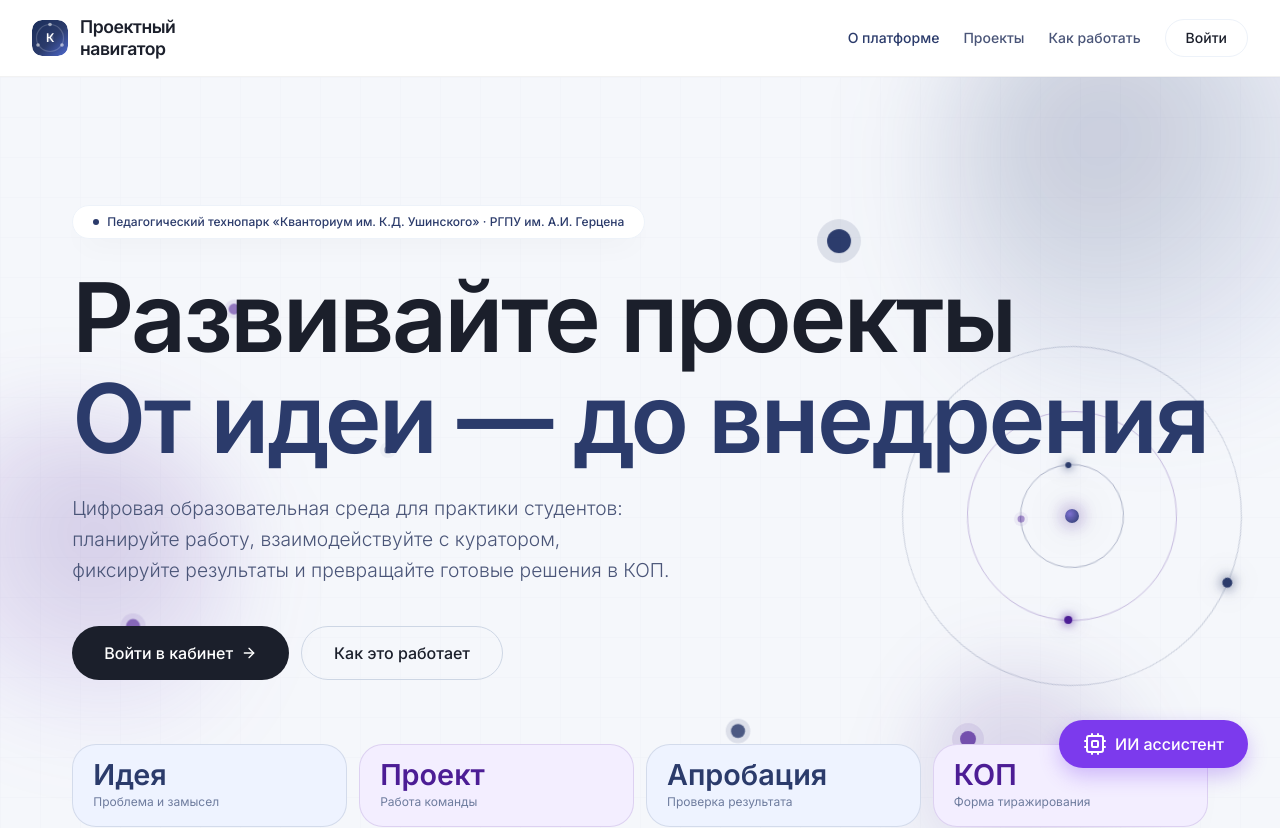
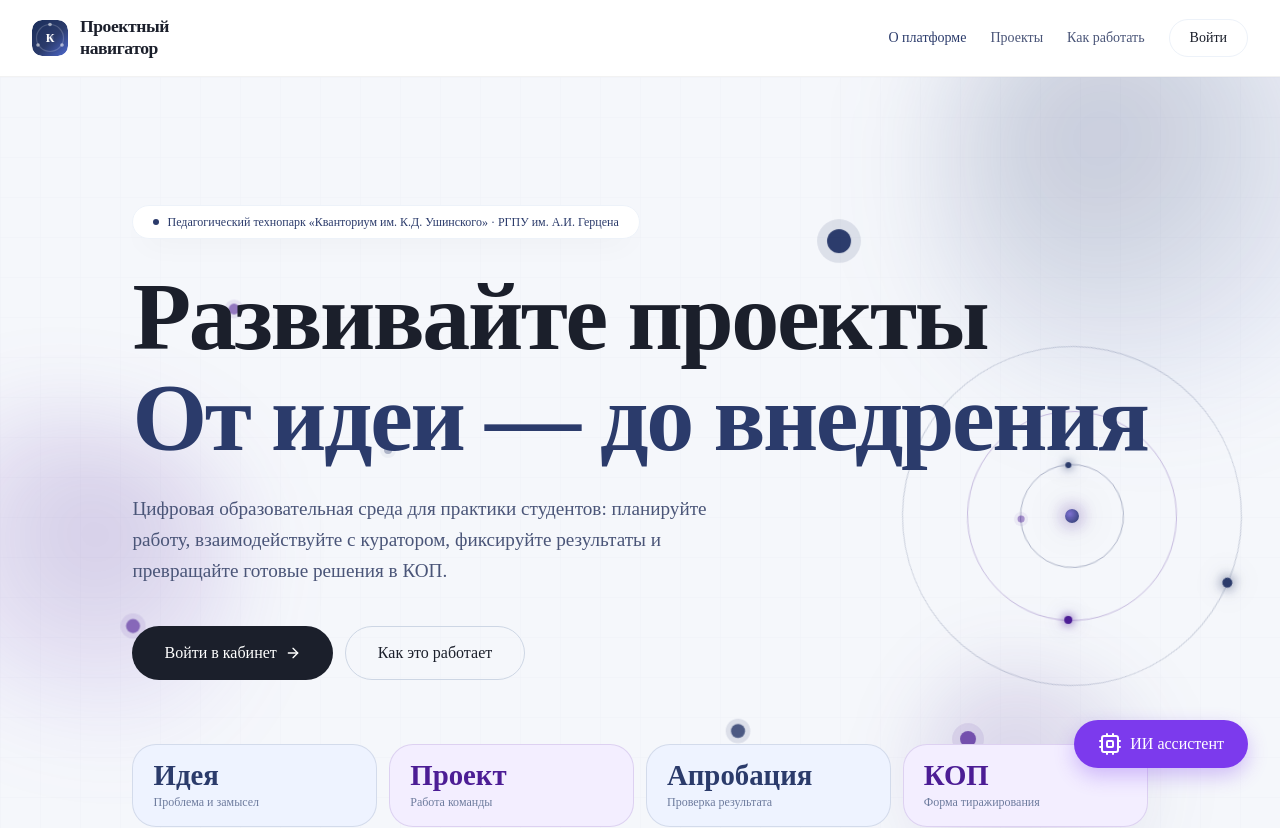
Before and after one commit to alisiatkc/kvant-next, a Next.js app: page / in a window 1280 px wide. Shown: the top 828 px of the page. Built offline with nearby package versions, Linux system fonts and the light colour scheme.

Commit message:
Убрать сетевую загрузку шрифта при сборке

```diff
--- a/src/app/layout.tsx
+++ b/src/app/layout.tsx
@@ -1,12 +1,5 @@
 import type { Metadata } from 'next'
-import { Inter } from 'next/font/google'
 import './globals.css'
-
-const inter = Inter({
-  subsets: ['latin', 'cyrillic'],
-  weight: ['300', '400', '500', '600'],
-  variable: '--font-inter',
-})
 
 export const metadata: Metadata = {
   title: 'Проектный навигатор — ЦОС проектной деятельности',
@@ -15,7 +8,7 @@ export const metadata: Metadata = {
 
 export default function RootLayout({ children }: { children: React.ReactNode }) {
   return (
-    <html lang="ru" className={inter.variable}>
+    <html lang="ru">
       <body>
         {children}
       </body>
```
